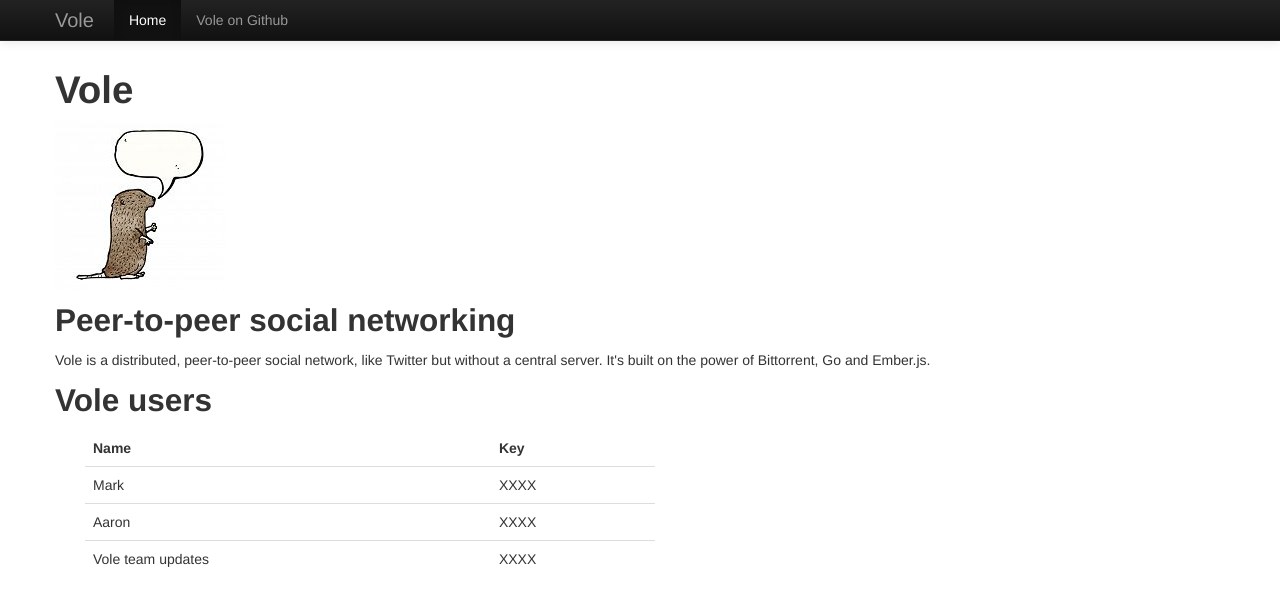
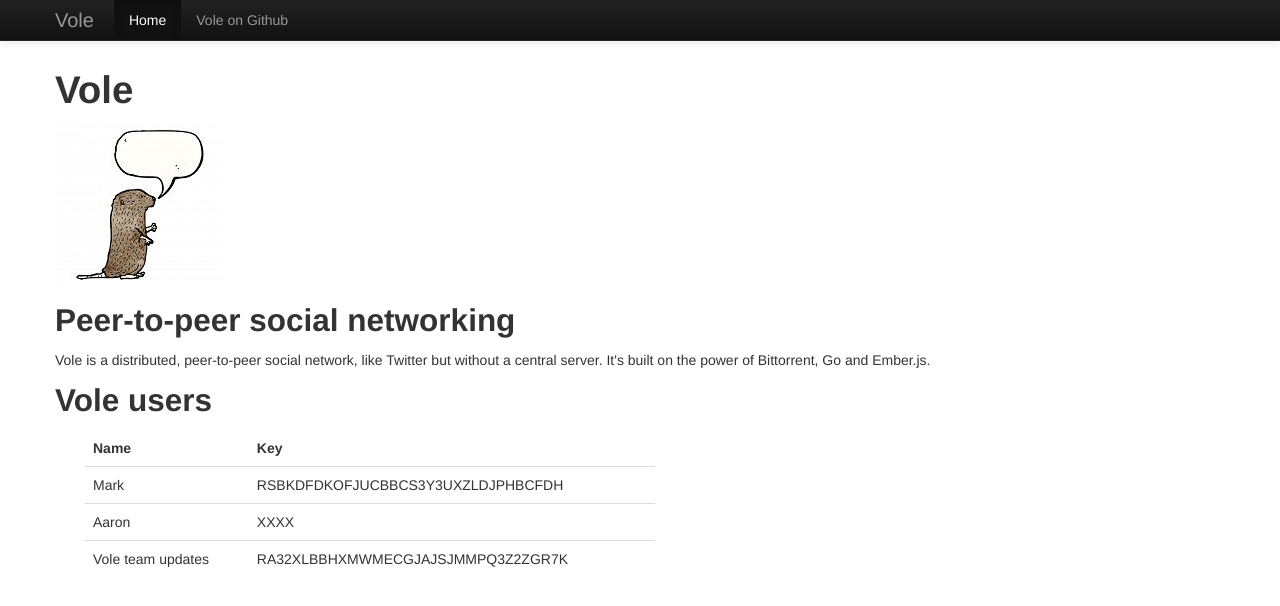
Before and after one commit to vole/vole.github.io, a Jekyll site: the page built from index.html, in a window 1280 px wide. Shown: the top 606 px of the page. Built offline with Jekyll 4.4.1, drawn with Linux system fonts in a browser that asks for light colours.

Commit message:
Adding Vole Team and Mark's keys

```diff
--- a/index.html
+++ b/index.html
@@ -20,7 +20,7 @@
       <tbody>
         <tr>
           <td>Mark</td>
-          <td>XXXX</td>
+          <td>RSBKDFDKOFJUCBBCS3Y3UXZLDJPHBCFDH</td>
         </tr>
         <tr>
           <td>Aaron</td>
@@ -28,7 +28,7 @@
         </tr>
         <tr>
           <td>Vole team updates</td>
-          <td>XXXX</td>
+          <td>RA32XLBBHXMWMECGJAJSJMMPQ3Z2ZGR7K</td>
         </tr>
       </tbody>
     </table>
```
